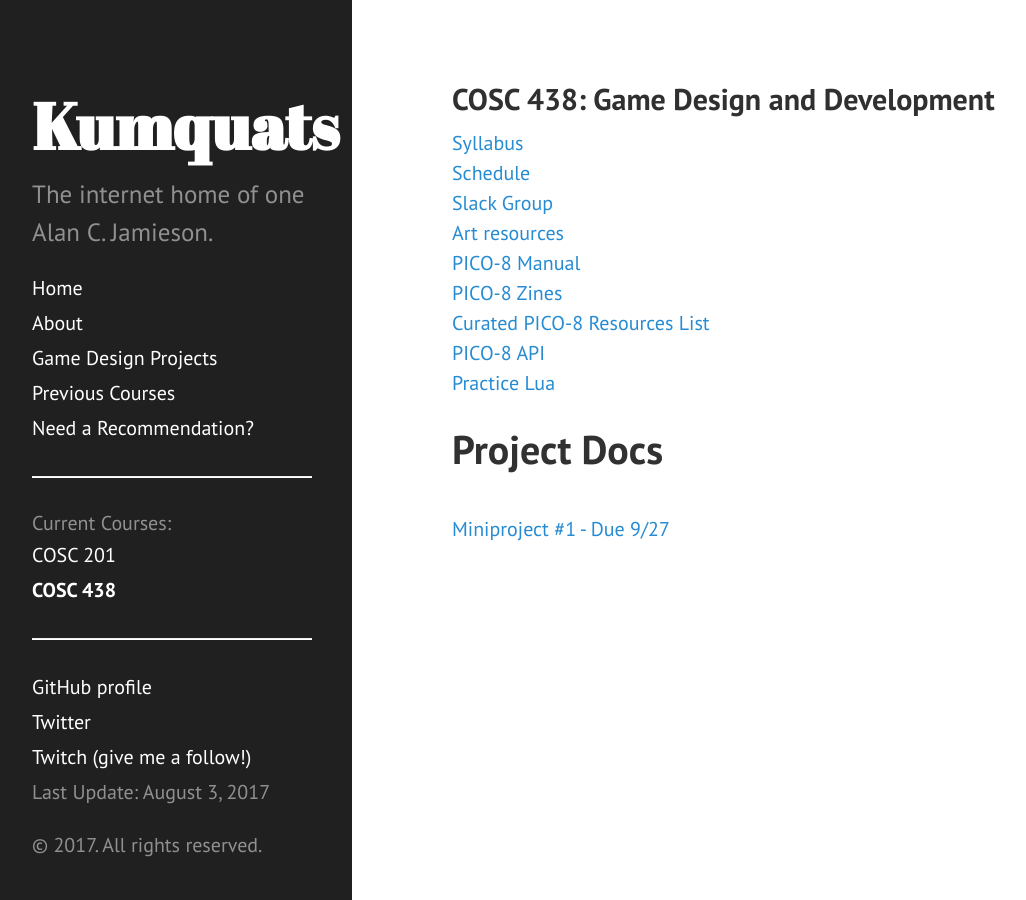
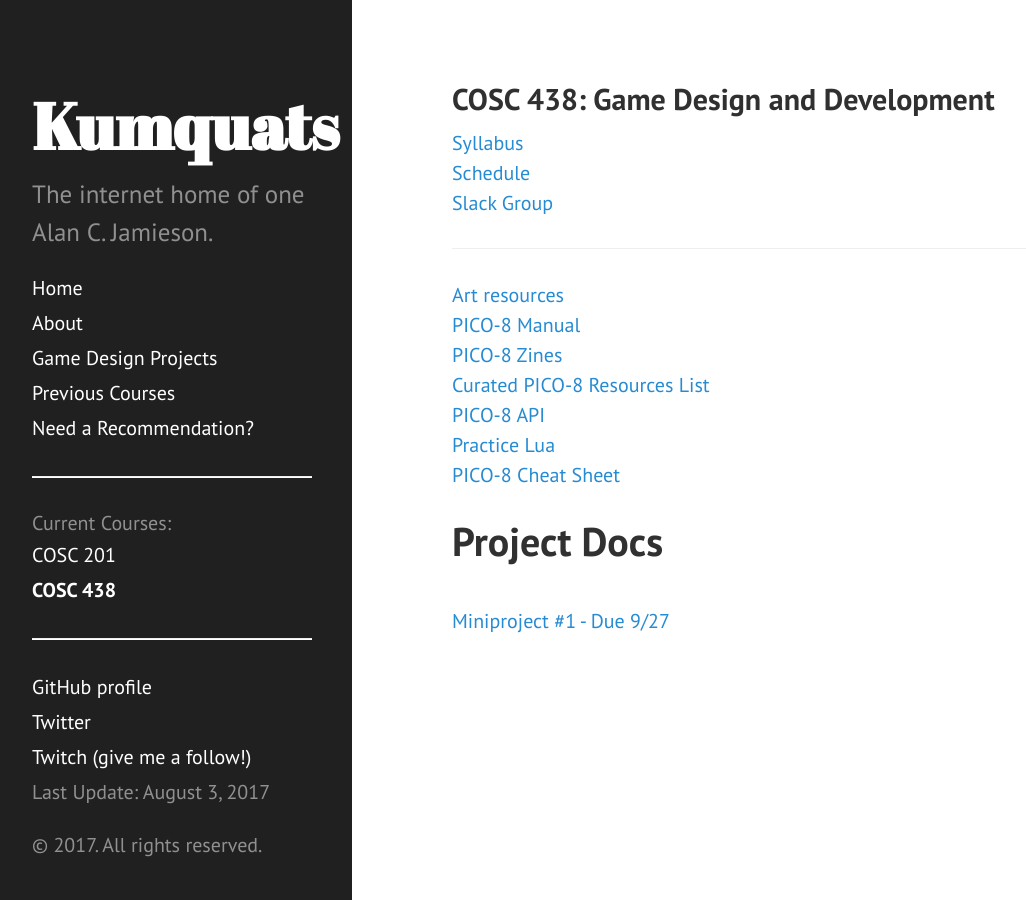
Before and after one commit to ripark/ripark.github.io, a Jekyll site: the page built from f17/cosc438.html, in a window 1280 px wide. Shown: the whole page, without its empty margins (8-1034 px from the left). Built offline with Jekyll 4.4.1, drawn with Linux system fonts in a browser that asks for light colours; Markdown is read by kramdown in place of the engine named in the settings.

Commit message:
pico 8 update

```diff
--- a/f17/cosc438.html
+++ b/f17/cosc438.html
@@ -10,6 +10,7 @@ shorttitle: "COSC 438"
 <br>
 <a href="https://smcmcs.slack.com/messages/cosc438/">Slack Group</a>
 <br>
+<hr>
 <a href="https://opengameart.org/">Art resources</a>
 <br>
 <a href="https://www.lexaloffle.com/pico-8.php?page=manual">PICO-8 Manual</a>
@@ -22,6 +23,8 @@ shorttitle: "COSC 438"
 <br>
 <a href="https://www.lua.org/demo.html">Practice Lua</a>
 <br>
+<a href="https://www.lexaloffle.com/bbs/?tid=28207">PICO-8 Cheat Sheet</a>
+<br>
 <h1>Project Docs</h1>
 <br>
 <a href="http://ripark.github.io/f17/COSC438Proj1.pdf">Miniproject #1 - Due 9/27</a>
```
